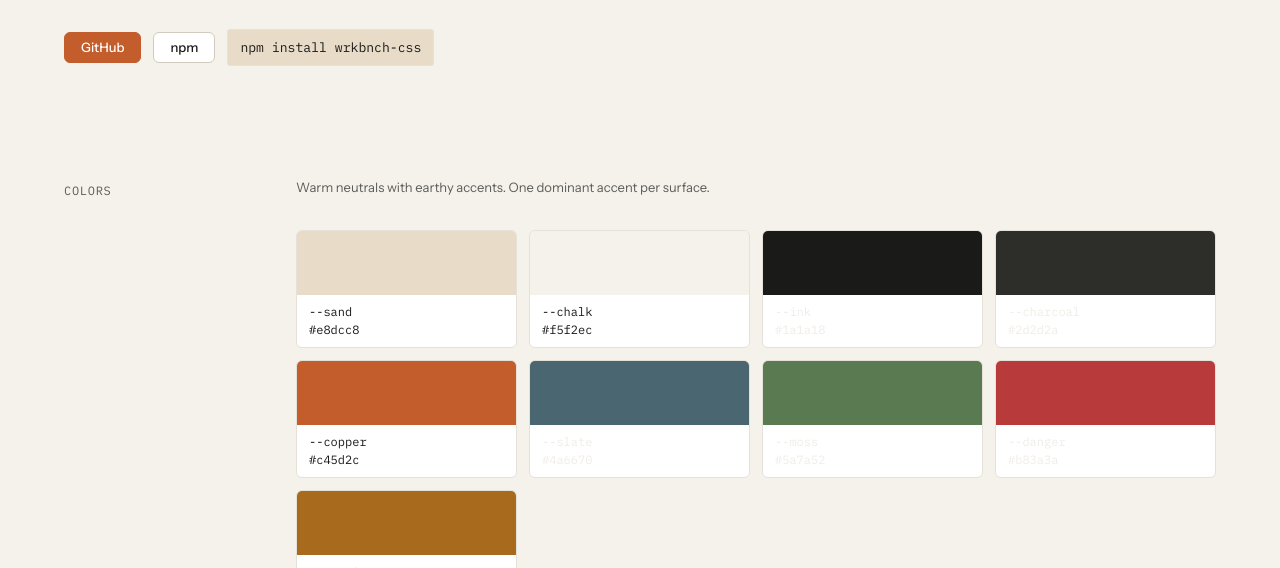
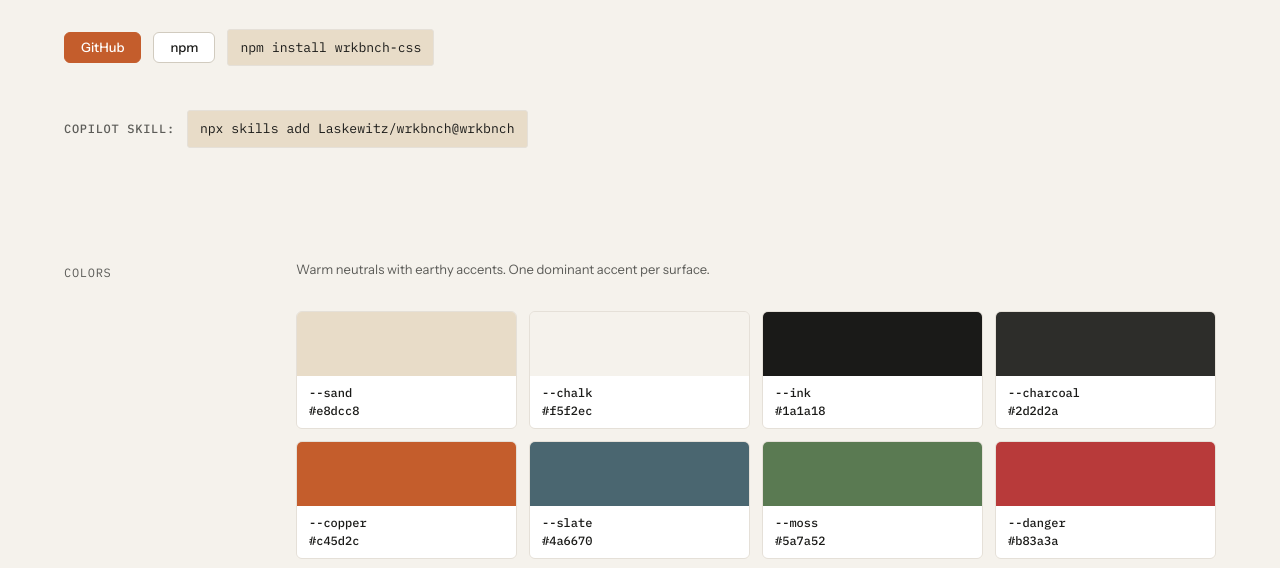
Before and after one commit to Laskewitz/wrkbnch, a website: page index.html in a window 1280 px wide. Shown: the part 216-784 px from the top of the page. Drawn offline with Linux system fonts and the light colour scheme.

Commit message:
Docs and fixes: skill install command + color swatch legibility (#2)
* docs: add skill install command to README and docs page

* fix: improve color swatch text legibility

```diff
--- a/index.html
+++ b/index.html
@@ -21,7 +21,7 @@
     .color-grid { display: grid; grid-template-columns: repeat(auto-fit, minmax(180px, 1fr)); gap: var(--space-3); }
     .color-swatch { border-radius: var(--radius-md); overflow: hidden; border: var(--border-subtle); }
     .color-swatch-block { height: 64px; }
-    .color-swatch-info { padding: var(--space-2) var(--space-3); font-family: var(--font-mono); font-size: var(--text-xs); background: var(--color-surface-raised); }
+    .color-swatch-info { padding: var(--space-2) var(--space-3); font-family: var(--font-mono); font-size: var(--text-xs); background: var(--color-surface-raised); color: var(--color-text); font-weight: 500; }
     .type-sample { margin-bottom: var(--space-4); }
     .component-row { margin-bottom: var(--space-6); }
     .theme-toggle { position: fixed; top: var(--space-4); right: var(--space-4); z-index: 100; }
@@ -46,6 +46,10 @@
         <a href="https://www.npmjs.com/package/wrkbnch-css" class="btn">npm</a>
         <code class="mono" style="padding: var(--space-2) var(--space-3);">npm install wrkbnch-css</code>
       </div>
+      <div class="cluster" style="margin-top: var(--space-3);">
+        <span class="mono-label">Copilot Skill:</span>
+        <code class="mono" style="padding: var(--space-2) var(--space-3);">npx skills add Laskewitz/wrkbnch@wrkbnch</code>
+      </div>
     </div>
   </header>
 
@@ -68,11 +72,11 @@
             </div>
             <div class="color-swatch">
               <div class="color-swatch-block" style="background: #1a1a18;"></div>
-              <div class="color-swatch-info" style="color: #f0ede8;">--ink<br>#1a1a18</div>
+              <div class="color-swatch-info">--ink<br>#1a1a18</div>
             </div>
             <div class="color-swatch">
               <div class="color-swatch-block" style="background: #2d2d2a;"></div>
-              <div class="color-swatch-info" style="color: #f0ede8;">--charcoal<br>#2d2d2a</div>
+              <div class="color-swatch-info">--charcoal<br>#2d2d2a</div>
             </div>
             <div class="color-swatch">
               <div class="color-swatch-block" style="background: #c45d2c;"></div>
@@ -80,19 +84,19 @@
             </div>
             <div class="color-swatch">
               <div class="color-swatch-block" style="background: #4a6670;"></div>
-              <div class="color-swatch-info" style="color: #f0ede8;">--slate<br>#4a6670</div>
+              <div class="color-swatch-info">--slate<br>#4a6670</div>
             </div>
             <div class="color-swatch">
               <div class="color-swatch-block" style="background: #5a7a52;"></div>
-              <div class="color-swatch-info" style="color: #f0ede8;">--moss<br>#5a7a52</div>
+              <div class="color-swatch-info">--moss<br>#5a7a52</div>
             </div>
             <div class="color-swatch">
               <div class="color-swatch-block" style="background: #b83a3a;"></div>
-              <div class="color-swatch-info" style="color: #f0ede8;">--danger<br>#b83a3a</div>
+              <div class="color-swatch-info">--danger<br>#b83a3a</div>
             </div>
             <div class="color-swatch">
               <div class="color-swatch-block" style="background: #a86b1d;"></div>
-              <div class="color-swatch-info" style="color: #f0ede8;">--warning<br>#a86b1d</div>
+              <div class="color-swatch-info">--warning<br>#a86b1d</div>
             </div>
           </div>
         </div>
```
Also changed, not shown: README.md.
